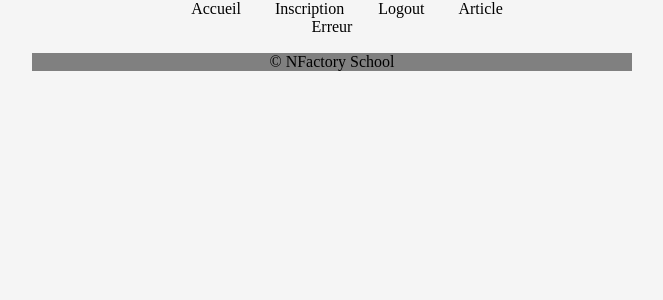
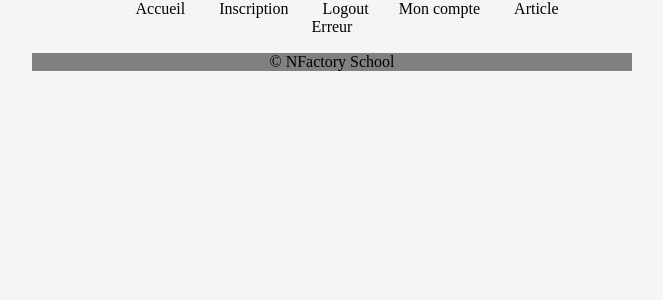
Before and after one commit to Joffreynf76/NFactoryBlog, a PHP site: page /index.php in a window 1280 px wide. Shown: the top 300 px of the page, without its empty margins (308-971 px from the left). Run offline with PHP 8.4, Linux system fonts and the light colour scheme; the visitor is signed in with stand-in values (Sample User, id 1).

Commit message:
ajout monCompte

```diff
--- a/include/header.php
+++ b/include/header.php
@@ -7,9 +7,10 @@
 
         if (!isset($_SESSION['login']))
             echo("<li><a href=\"index.php?page=authentification\">Login</a></li>");
-        else
+        else {
             echo("<li><a href=\"index.php?page=logout\">Logout</a></li>");
-
+            echo("<li><a href=\"index.php?page=monCompte\">Mon compte</a></li>");
+        }
         ?>
         <li><a href="index.php?page=article">Article</a></li>
 
--- /dev/null
+++ b/include/monCompte.inc.php
@@ -0,0 +1 @@
+<?php
```
